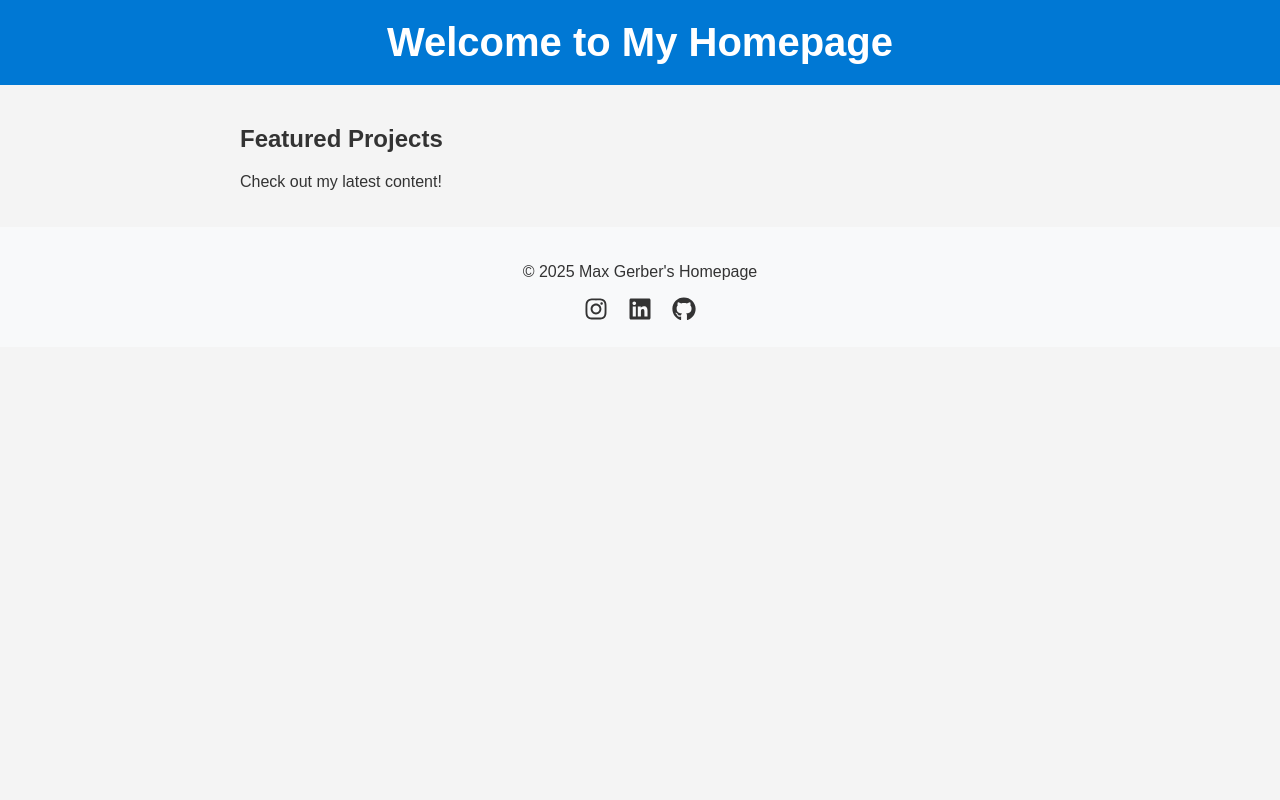
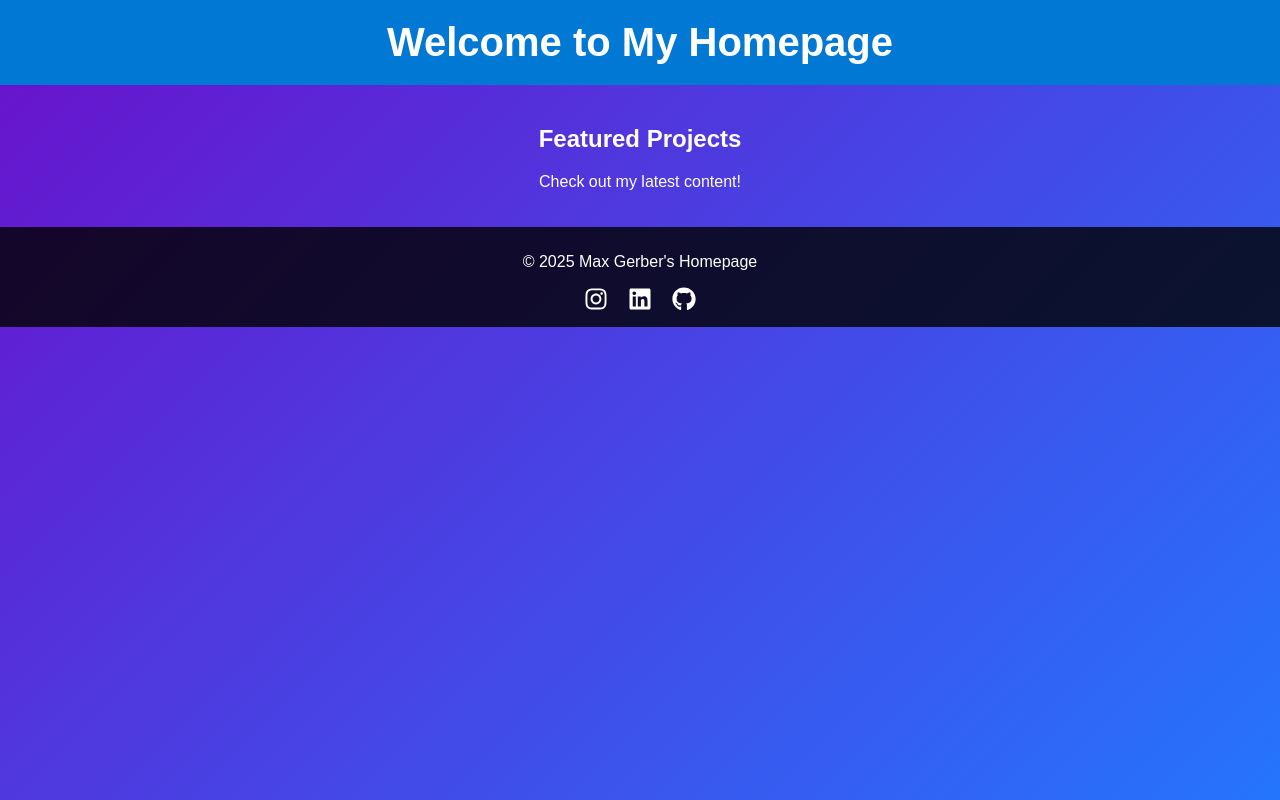
Before and after one commit to MaxGer99/my-homepage, a React (Create React App) app in the folder my-homepage/: page / in a window 1280 px wide. Built offline with nearby package versions, Linux system fonts and the light colour scheme.

Commit message:
Added visual changes

```diff
--- a/my-homepage/package.json
+++ b/my-homepage/package.json
@@ -7,11 +7,14 @@
     "@testing-library/jest-dom": "^6.6.3",
     "@testing-library/react": "^16.3.0",
     "@testing-library/user-event": "^13.5.0",
+    "bootstrap": "^5.3.5",
+    "framer-motion": "^12.9.1",
     "my-homepage": "file:",
     "react": "^19.1.0",
+    "react-bootstrap": "^2.10.9",
     "react-dom": "^19.1.0",
     "react-icons": "^5.5.0",
-    "react-scripts": "5.0.1",
+    "react-scripts": "^5.0.1",
     "web-vitals": "^2.1.4"
   },
   "scripts": {
--- a/my-homepage/src/App.js
+++ b/my-homepage/src/App.js
@@ -1,4 +1,5 @@
 import React, { useState } from 'react';
+import { motion } from 'framer-motion';
 import Header from './components/Header';
 import Footer from './components/Footer';
 import VideoSection from './components/VideoSection';
@@ -14,13 +15,23 @@ const App = () => {
 				<SplashScreen onFinish={() => setShowMainContent(true)} />
 			)}
 			{showMainContent && (
-				<>
+				<motion.div
+					initial={{ opacity: 0, y: 50 }}
+					animate={{ opacity: 1, y: 0 }}
+					transition={{ duration: 1 }}
+				>
 					<Header />
-					<main>
-						<VideoSection />
+					<main className="main-content">
+						<motion.div
+							initial={{ scale: 0.8, opacity: 0 }}
+							animate={{ scale: 1, opacity: 1 }}
+							transition={{ duration: 1 }}
+						>
+							<VideoSection />
+						</motion.div>
 					</main>
 					<Footer />
-				</>
+				</motion.div>
 			)}
 		</div>
 	);
--- a/my-homepage/src/styles.css
+++ b/my-homepage/src/styles.css
@@ -1,9 +1,8 @@
 body {
+    margin: 0;
     font-family: 'Arial', sans-serif;
-    margin: 0;
-    padding: 0;
-    background-color: #f4f4f4;
-    color: #333;
+    background: linear-gradient(135deg, #6a11cb, #2575fc);
+    color: white;
 }
 
 header {
@@ -33,10 +32,21 @@ nav a:hover {
     text-decoration: underline;
 }
 
+.app {
+    display: flex;
+    flex-direction: column;
+    min-height: 100vh;
+}
+
 main {
     padding: 20px;
     max-width: 800px;
     margin: auto;
+}
+
+.main-content {
+    padding: 20px;
+    text-align: center;
 }
 
 .video-section {
@@ -51,18 +61,19 @@ main {
 }
 
 footer {
+    background-color: rgba(0, 0, 0, 0.8);
+    padding: 10px;
     text-align: center;
-    padding: 20px;
-    background-color: #f8f9fa;
+    color: white;
 }
 
-.social-icons a {
+footer .social-icons a {
     margin: 0 10px;
-    color: #333;
+    color: white;
     font-size: 1.5rem;
     text-decoration: none;
 }
 
-.social-icons a:hover {
-    color: #007bff;
+footer .social-icons a:hover {
+    color: #61dafb;
 }
```
Also changed, not shown: 1 other file (tests, documents, lock files or other folders).
